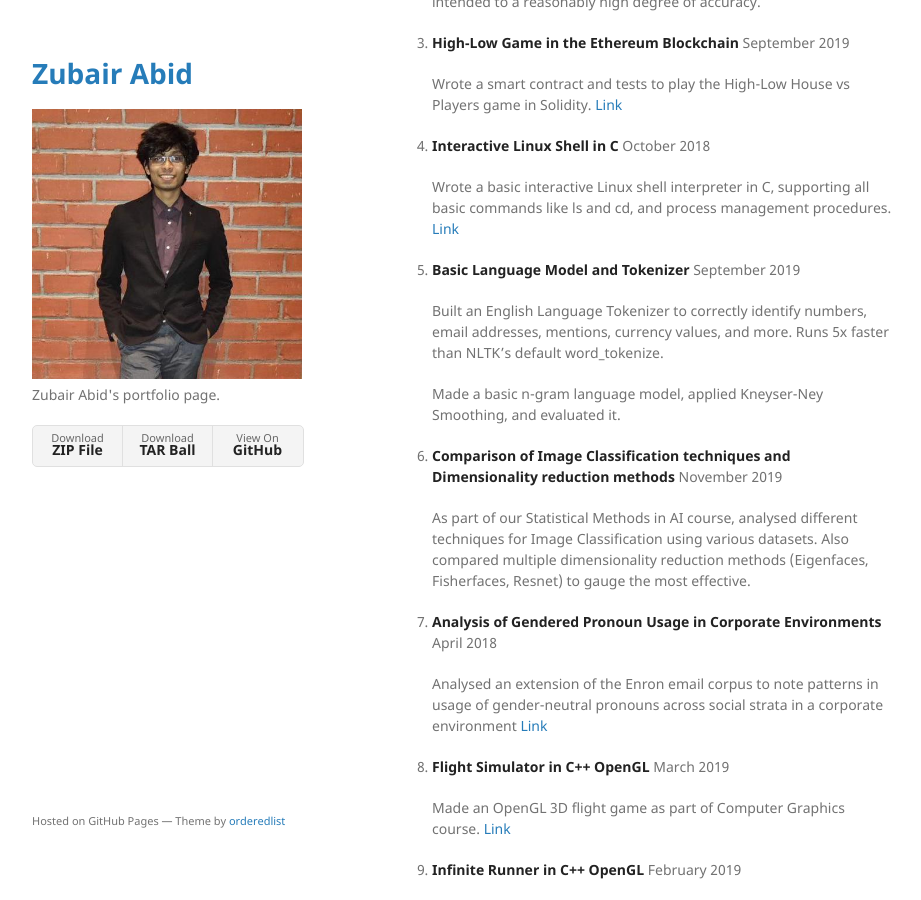
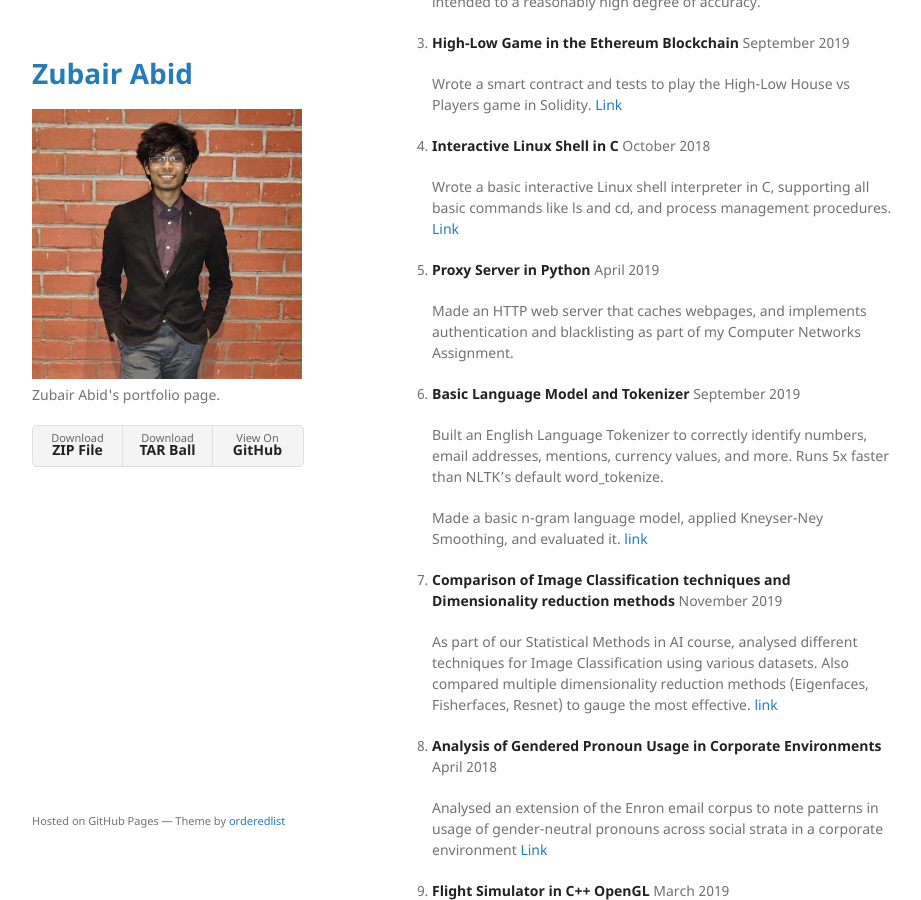
Before and after one commit to zubairabid/zubairabid.github.io, a Jekyll site: the page built from projects.md, in a window 1280 px wide and 900 px high, scrolled down 366 px. Shown: the whole window, without its empty margins (178-1099 px from the left). Built offline with Jekyll 4.4.1, drawn with Linux system fonts in a browser that asks for light colours.

Commit message:
Updated Projects

```diff
--- a/projects.md
+++ b/projects.md
@@ -20,14 +20,17 @@ I've done a few over the past few years
 4. **Interactive Linux Shell in C** October 2018
 
     Wrote a basic interactive Linux shell interpreter in C, supporting all basic commands like ls and cd, and process management procedures. [Link](https://github.com/zubairabid/course-shell)
+5. **Proxy Server in Python** April 2019
+
+    Made an HTTP web server that caches webpages, and implements authentication and blacklisting as part of my Computer Networks Assignment.
 5. **Basic Language Model and Tokenizer** September 2019
 
     Built an English Language Tokenizer to correctly identify numbers, email addresses, mentions, currency values, and more. Runs 5x faster than NLTK's default word_tokenize.
 
-    Made a basic n-gram language model, applied Kneyser-Ney Smoothing, and evaluated it.
+    Made a basic n-gram language model, applied Kneyser-Ney Smoothing, and evaluated it. [link](https://github.com/zubairabid/Parser_LM/)
 5. **Comparison of Image Classification techniques and Dimensionality reduction methods** November 2019
 
-    As part of our Statistical Methods in AI course, analysed different techniques for Image Classification using various datasets. Also compared multiple dimensionality reduction methods (Eigenfaces, Fisherfaces, Resnet) to gauge the most effective.
+    As part of our Statistical Methods in AI course, analysed different techniques for Image Classification using various datasets. Also compared multiple dimensionality reduction methods (Eigenfaces, Fisherfaces, Resnet) to gauge the most effective. [link](https://github.com/zubairabid/SMAI_Assignment2)
 5. **Analysis of Gendered Pronoun Usage in Corporate Environments** April 2018
 
     Analysed an extension of the Enron email corpus to note patterns in usage of gender-neutral pronouns across social strata in a corporate environment [Link](https://github.com/zubairabid/LingoProject)
```
